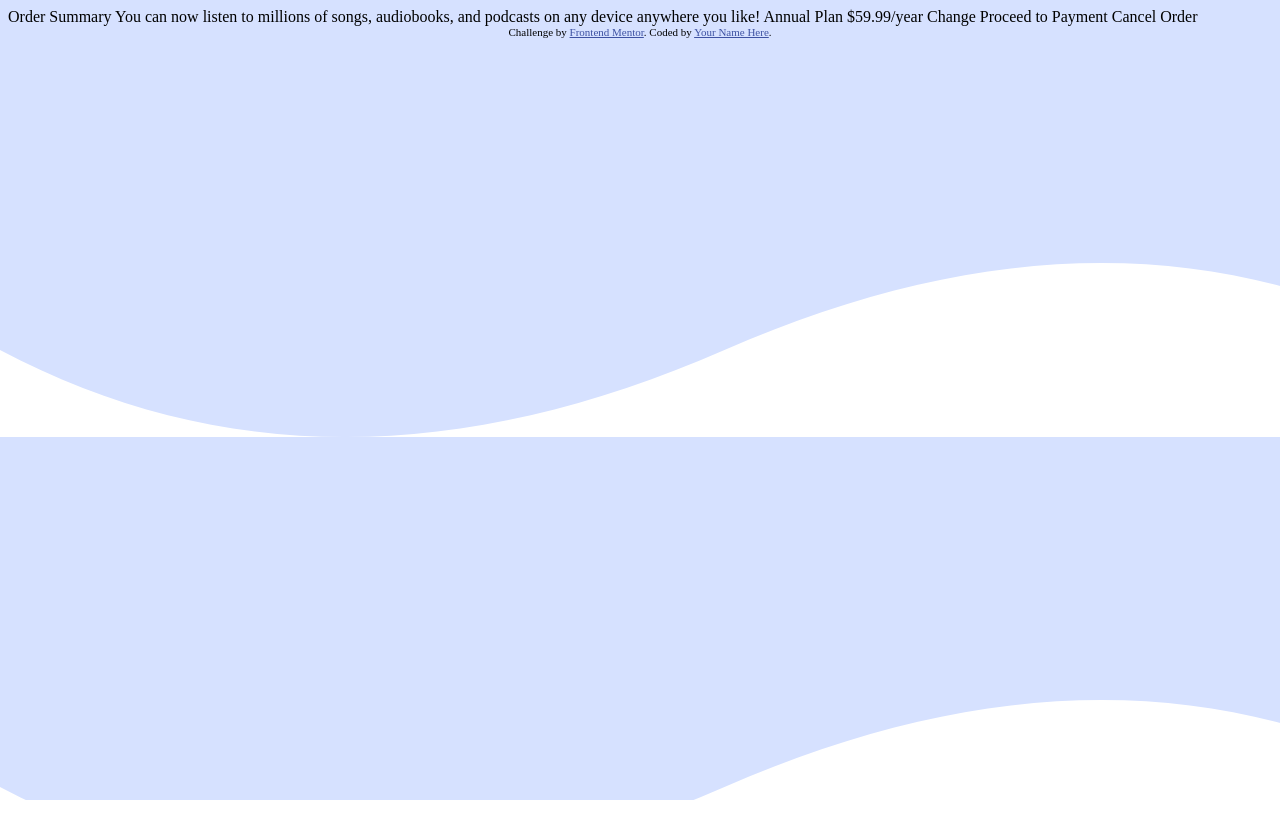
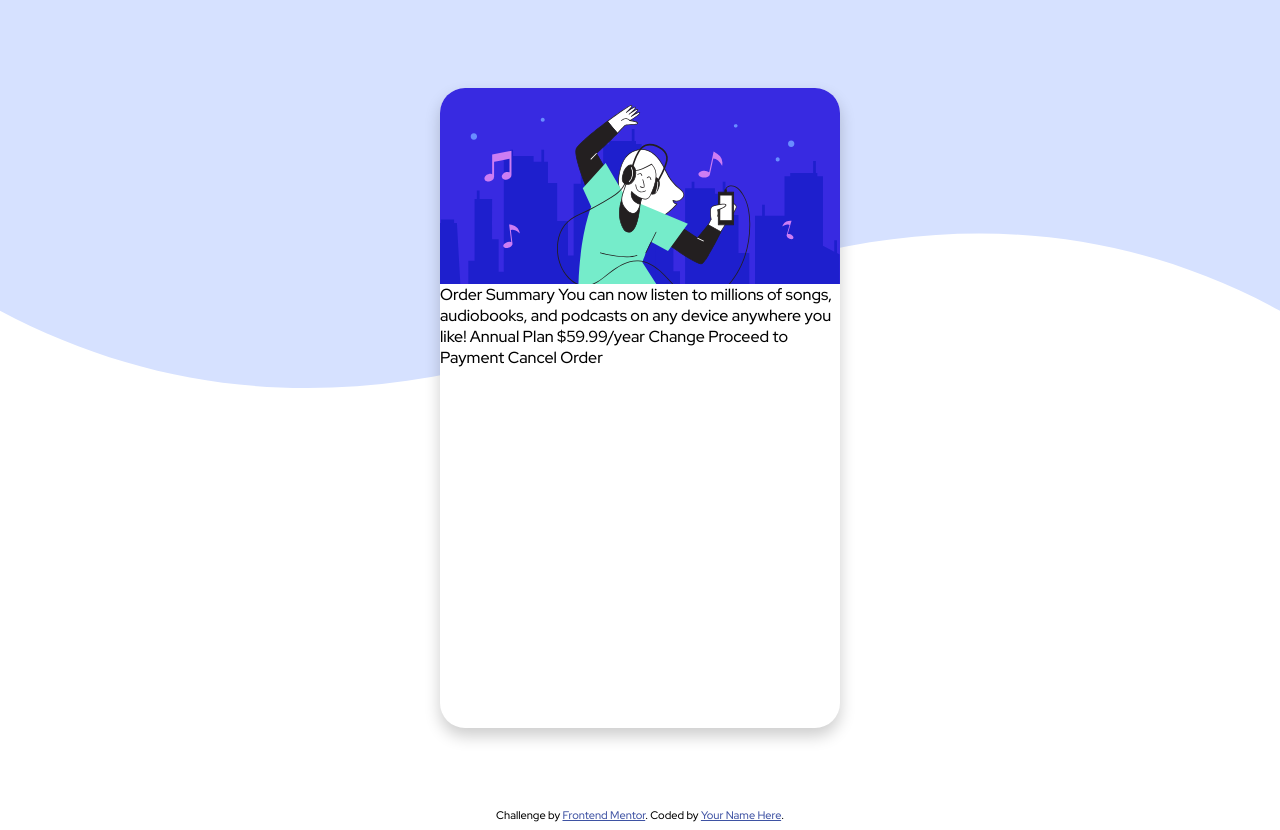
Before and after one commit to unexunderscore/Order-summary-component-challenge-, a plain HTML site: page index.html in a window 1280 px wide. Before the commit the page ends 800 px from the top, so only its background shows below. Drawn offline with Linux system fonts and the light colour scheme.

Commit message:
Add card layout, card images and centered middle.

```diff
--- a/index.html
+++ b/index.html
@@ -5,6 +5,10 @@
   <meta name="viewport" content="width=device-width, initial-scale=1.0">
   <link rel="stylesheet" href="style.css">
   <link rel="icon" type="image/png" sizes="32x32" href="./images/favicon-32x32.png">
+
+  <link rel="preconnect" href="https://fonts.googleapis.com">
+  <link rel="preconnect" href="https://fonts.gstatic.com" crossorigin>
+  <link href="https://fonts.googleapis.com/css2?family=Red+Hat+Display:wght@500;700;900&display=swap" rel="stylesheet">
 
   <title>Frontend Mentor | Order summary card</title>
 
@@ -16,7 +20,10 @@
 
 </head>
 <body>
+<div class="container">
 
+  <div class="card">
+    <img src="./images/illustration-hero.svg" alt="A man is listening to music" class="card-img">
   Order Summary
 
   You can now listen to millions of songs, audiobooks, and podcasts on any
@@ -29,10 +36,14 @@
 
   Proceed to Payment
   Cancel Order
+  </div>
+
+</div>
 
   <div class="attribution">
     Challenge by <a href="https://www.frontendmentor.io?ref=challenge" target="_blank">Frontend Mentor</a>.
     Coded by <a href="#">Your Name Here</a>.
   </div>
+
 </body>
 </html>
--- a/style.css
+++ b/style.css
@@ -1,10 +1,50 @@
-@media screen and (max-width: 1440px) {
+@media screen and (min-width: 376px) {
     body {
         background-image: url("./images/pattern-background-desktop.svg");
+        background-repeat: no-repeat;
+        background-size: 100%;
+        }
     }
-}
+
+
 @media screen and (max-width: 375px) {
     body {
         background-image: url("./images/pattern-background-mobile.svg");
+        background-repeat: no-repeat;
+        background-size: 100%;
     }
 }
+
+body {
+    font-size: 16px;
+    font-family: 'Red Hat Display', sans-serif;
+
+}
+
+.container{
+    display: flex;
+    align-items: center;
+    justify-content: center;
+    height: 100vh;
+}
+
+.card{
+    box-shadow: 0 8px 16px 0 rgba(0,0,0,0.2);
+    transition: 0.3s;
+    border-radius: 25px;
+    width: 25rem;
+    height: 40rem;
+    background-color: white;
+}
+
+.card:hover {
+    box-shadow: 0 32px 64px 0 rgba(0,0,0,0.2);
+  }
+
+
+  .card-img {
+    width: 100%;
+    border-radius: 25px 25px 0 0;
+    display: block;
+    margin: auto;
+  }
```
